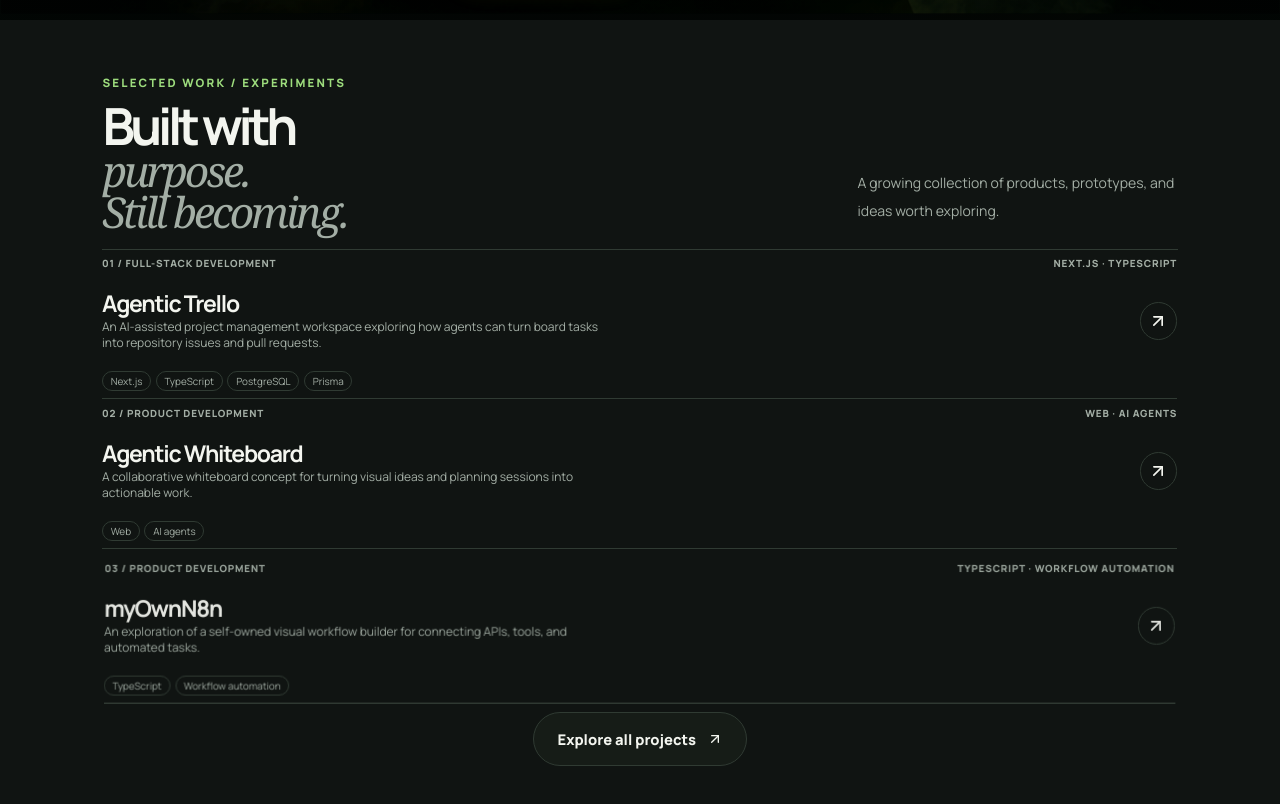
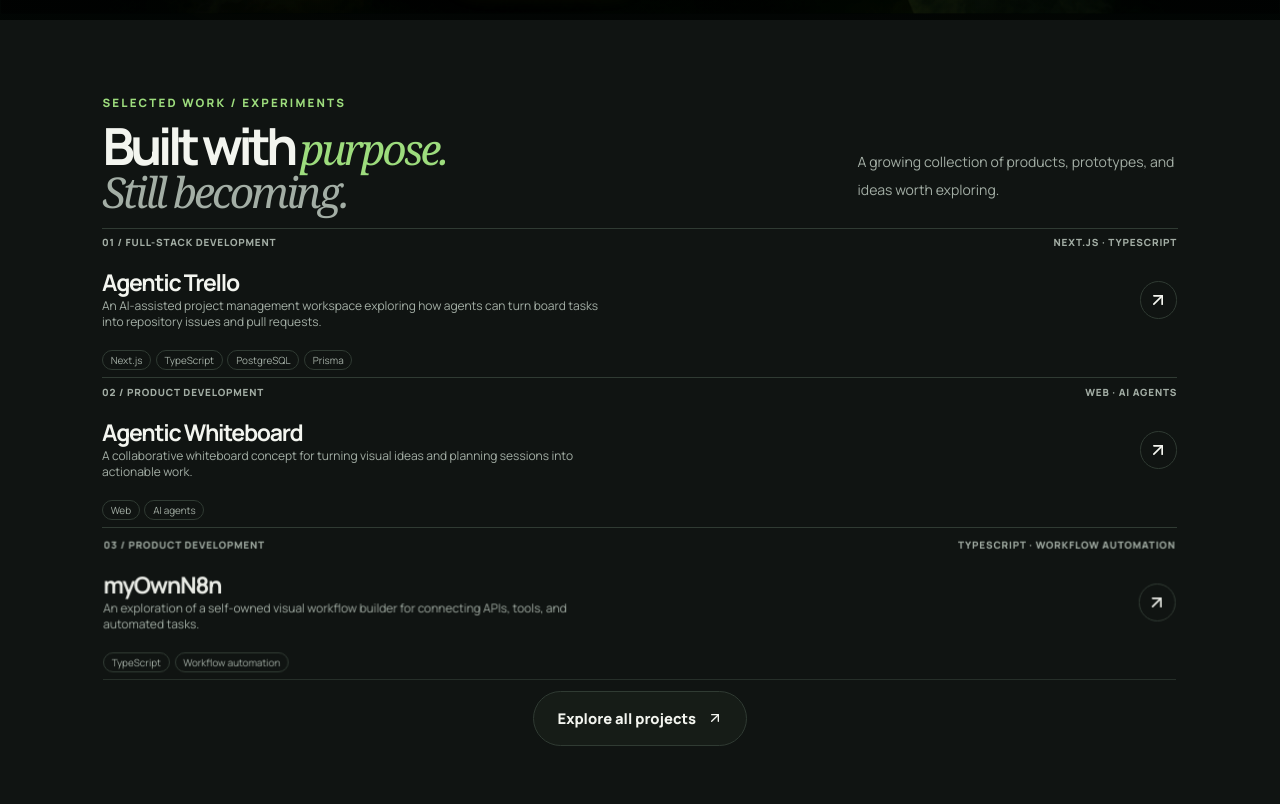
Before and after one commit to AbhilashDash10082k4/portfolio, a Next.js app: page / in a window 1280 px wide. Shown: the part 780-1584 px from the top of the page. Built offline with nearby package versions, Linux system fonts and the light colour scheme.

Commit message:
Keep purpose heading green

```diff
--- a/components/Solutions/projects-interactions.css
+++ b/components/Solutions/projects-interactions.css
@@ -422,3 +422,9 @@
   .projects-home-editorial .projects-display-title,
   .projects-home-editorial .project-row .project-card-bottom h3 { transition: none; }
 }
+
+
+.projects-home-editorial .project-purpose-highlight {
+  display: inline;
+  color: var(--accent-strong);
+}
```
